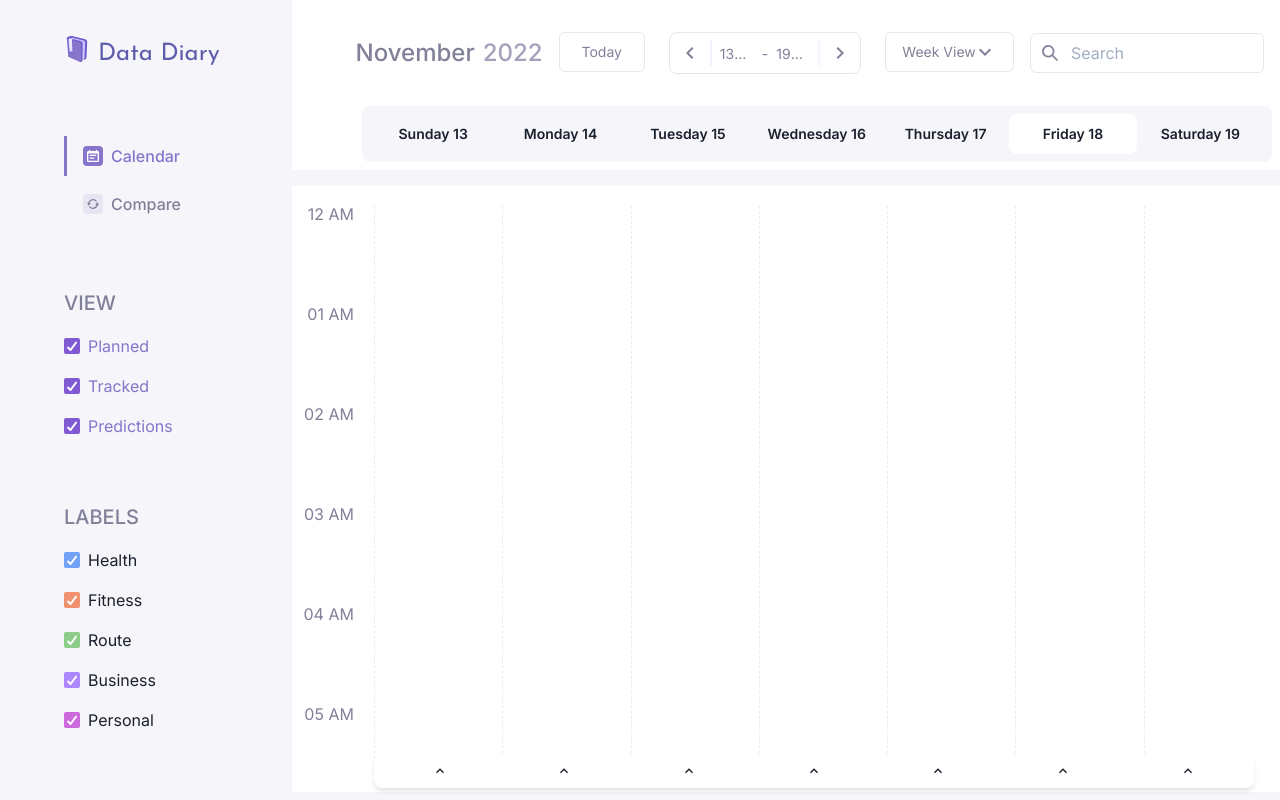
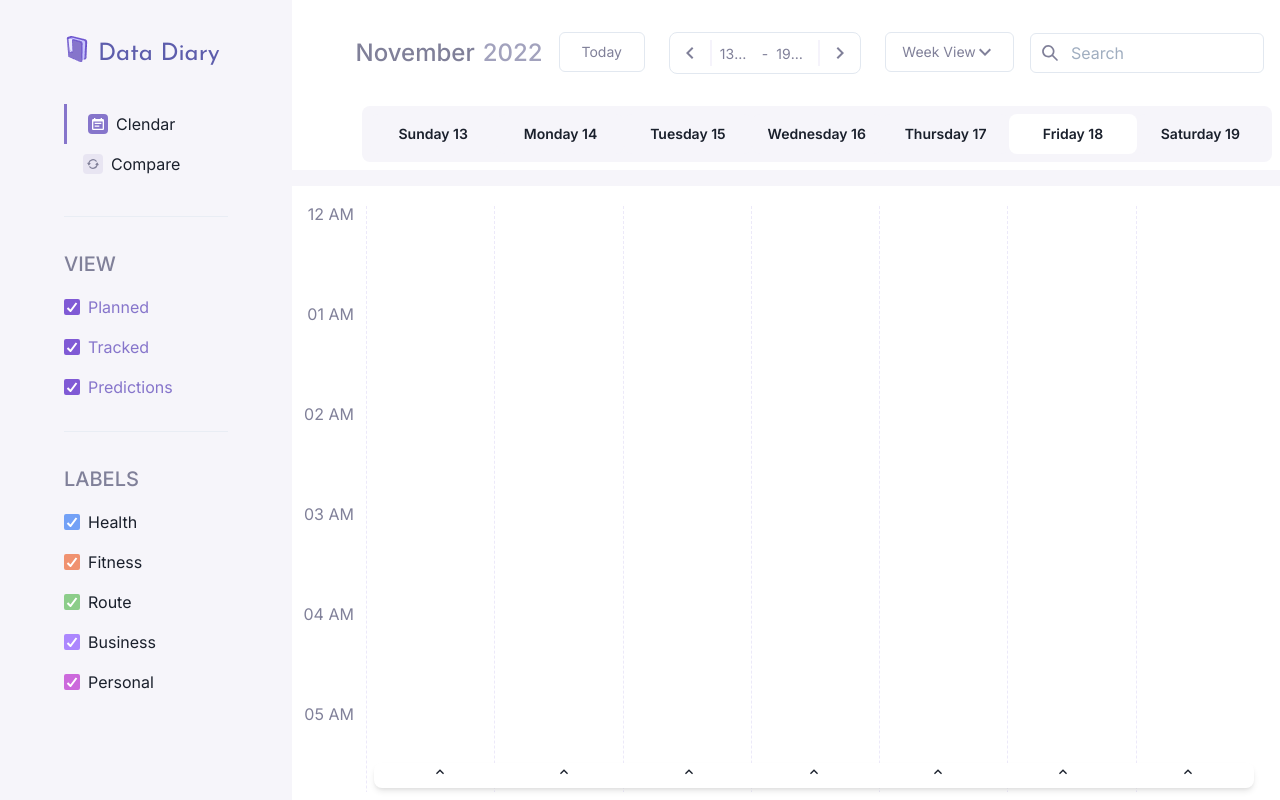
Before and after one commit to polymahh/data-diary-prifina, a React (Create React App) app: page / in a window 1280 px wide. Built offline with nearby package versions, Linux system fonts and the light colour scheme.

Commit message:
added popover for footer all day events

```diff
--- a/src/App.css
+++ b/src/App.css
@@ -16,8 +16,17 @@
 }
 
 body{
-  overflow: hidden;
+  overflow-y: hidden;
 
+}
+
+.rbc-time-content::-webkit-scrollbar{
+  width: 0px;
+}
+
+.rbc-time-content{
+  scrollbar-width: "none";
+  -ms-overflow-style: "none";
 }
 
 .hidden {
--- a/src/Components/Event.jsx
+++ b/src/Components/Event.jsx
@@ -103,7 +103,6 @@ const Event = ({ event }) => {
             <PopoverBody>
               <CardsShown event={event} />
             </PopoverBody>
-            <PopoverFooter>This is the footer</PopoverFooter>
           </PopoverContent>
         </Portal>
       </Popover>
--- /dev/null
+++ b/src/Components/SideBar/CalendarTabs.jsx
@@ -0,0 +1,43 @@
+import { CalendarIcon, RepeatIcon } from "@chakra-ui/icons";
+import { Tab, TabList, Tabs, Text } from "@chakra-ui/react";
+import { useState } from "react";
+
+const CalendarTabs = () => {
+  const [tabIndex, setTabIndex] = useState(0);
+  return (
+    <Tabs orientation={"vertical"} onChange={(index) => setTabIndex(index)}>
+      <TabList>
+        <Tab
+          px={2}
+          gap={2}
+          borderLeft={"3px solid #F6F5FA"}
+          _selected={{ borderLeft: "3px solid #8675CB" }}
+        >
+          <CalendarIcon
+            boxSize={5}
+            color={tabIndex ? "secondary" : "white"}
+            bg={tabIndex ? "bgSecondary" : "primary"}
+            p={1}
+            borderRadius={"4px"}
+          />
+          <Text>Clendar</Text>
+        </Tab>
+        <Tab
+          gap={2}
+          borderLeft={"3px solid #F6F5FA"}
+          _selected={{ borderLeft: "3px solid #8675CB" }}
+        >
+          <RepeatIcon
+            boxSize={5}
+            color={tabIndex ? "white" : "secondary"}
+            bg={tabIndex ? "primary" : "bgSecondary"}
+            p={1}
+            borderRadius={"4px"}
+          />
+          <Text>Compare</Text>
+        </Tab>
+      </TabList>
+    </Tabs>
+  );
+};
+export default CalendarTabs;
--- a/src/Components/SideBar/SideBar.jsx
+++ b/src/Components/SideBar/SideBar.jsx
@@ -1,6 +1,15 @@
 import { Labels } from "./Labels";
 import { CalendarIcon, RepeatIcon } from "@chakra-ui/icons";
-import { Box, Checkbox, Flex, Image, Text, VStack } from "@chakra-ui/react";
+import {
+  Box,
+  Checkbox,
+  Divider,
+  Flex,
+  Image,
+  Text,
+  VStack,
+} from "@chakra-ui/react";
+import CalendarTabs from "./CalendarTabs";
 const SideBar = () => {
   return (
     <Flex
@@ -8,12 +17,9 @@ const SideBar = () => {
       py={9}
       px={[4, 10, 16]}
       h={"100vh"}
-      // spacing={0}
-      // position={"-webkit-sticky"}
       overflow={"scroll"}
       style={{
         zIndex: 5,
-        // position: "sticky",
         top: "-1px",
         scrollbarWidth: "none",
         msOverflowStyle: "none",
@@ -24,7 +30,7 @@ const SideBar = () => {
         },
       }}
       direction={"column"}
-      gap={16}
+      gap={8}
     >
       <Flex w={"max-content"}>
         <Box>
@@ -40,44 +46,9 @@ const SideBar = () => {
         </Text>
       </Flex>
 
-      <VStack alignItems={"start"}>
-        <Flex
-          alignItems={"center"}
-          gap={2}
-          px={4}
-          py={2}
-          borderLeftWidth={"3px"}
-          borderLeftColor={"primary"}
-          color={"primary"}
-        >
-          <CalendarIcon
-            boxSize={5}
-            color={"white"}
-            bg={"primary"}
-            p={1}
-            borderRadius={"4px"}
-          />
-          <Text fontWeight={500}>Calendar</Text>
-        </Flex>
-        <Flex
-          alignItems={"center"}
-          gap={2}
-          px={4}
-          py={2}
-          borderLeftWidth={"3px"}
-          borderLeftColor={"bg"}
-          color={"secondary"}
-        >
-          <RepeatIcon
-            boxSize={5}
-            color={"secondary"}
-            bg={"bgSecondary"}
-            p={1}
-            borderRadius={"4px"}
-          />
-          <Text fontWeight={500}>Compare</Text>
-        </Flex>
-      </VStack>
+      {/* tabs menu */}
+      <CalendarTabs />
+      <Divider />
       <VStack alignItems={"start"} gap={4}>
         <Text color={"secondary"} fontSize={"20px"} fontWeight={500}>
           VIEW
@@ -92,6 +63,7 @@ const SideBar = () => {
           Predictions
         </Checkbox>
       </VStack>
+      <Divider />
       <Labels />
     </Flex>
   );
--- a/src/Components/footer/Footer.jsx
+++ b/src/Components/footer/Footer.jsx
@@ -20,6 +20,7 @@ const Footer = ({ localizer, date, view }) => {
       templateColumns="repeat(7, 1fr)"
       bg={"white"}
       p={2}
+      pt={0}
       gap={2}
       borderRadius={"8px"}
       width={"full"}
--- a/src/Components/footer/FooterPopover.jsx
+++ b/src/Components/footer/FooterPopover.jsx
@@ -20,20 +20,14 @@ const FooterPopover = ({ dayEvents }) => {
   return (
     <Popover placement={"top"}>
       <PopoverTrigger>
-        <Center
-          px={4}
-          border={"1px"}
-          borderBottomRadius={"md"}
-          borderTop={"0px"}
-          borderColor={"white"}
-        >
+        <Center px={4}>
           <ChevronUpIcon />
         </Center>
       </PopoverTrigger>
       <PopoverContent>
         <PopoverArrow />
         <PopoverCloseButton />
-        <PopoverHeader>All Day Events</PopoverHeader>
+        <PopoverHeader>All day events</PopoverHeader>
         <PopoverBody>
           <Flex gap={2} direction={"column"}>
             {dayEvents &&
--- a/src/Events/googleEvents.js
+++ b/src/Events/googleEvents.js
@@ -1,7 +1,7 @@
 const events = [
     {
       p_timestamp: 1667445628000,
-      p_datetime: "2023-01-04T03:20:28.681Z",
+      p_datetime: "2023-01-18T03:20:28.681Z",
       p_latitude: 602447266,
       p_longitude: 247573079,
       p_accuracy: 32,
@@ -13,7 +13,7 @@ const events = [
     },
     {
       p_timestamp: 1667448169000,
-      p_datetime: "2023-01-03T04:02:49.426Z",
+      p_datetime: "2023-01-17T04:02:49.426Z",
       p_latitude: 602446995,
       p_longitude: 247574923,
       p_accuracy: 64,
@@ -25,7 +25,7 @@ const events = [
     },
     {
       p_timestamp: 1417576831121,
-      p_datetime: "2023-01-05T03:20:31.121Z",
+      p_datetime: "2023-01-19T03:20:31.121Z",
       p_type: "STILL",
       p_confidence: 87,
       prifinaSourceType: "Google",
@@ -33,7 +33,7 @@ const events = [
     },
     {
       p_timestamp: 1417576831121,
-      p_datetime: "2023-01-04T03:20:31.121Z",
+      p_datetime: "2023-01-18T03:20:31.121Z",
       p_type: "UNKNOWN",
       p_confidence: 10,
       prifinaSourceType: "Google",
@@ -41,7 +41,7 @@ const events = [
     },
     {
       p_timestamp: 1417576831121,
-      p_datetime: "2023-01-03T03:20:31.121Z",
+      p_datetime: "2023-01-17T03:20:31.121Z",
       p_type: "IN_VEHICLE",
       p_confidence: 3,
       prifinaSourceType: "Google",
@@ -49,7 +49,7 @@ const events = [
     },
     {
       p_timestamp: 1417577043477,
-      p_datetime: "2023-01-02T03:24:03.477Z",
+      p_datetime: "2023-01-15T03:24:03.477Z",
       p_type: "STILL",
       p_confidence: 100,
       prifinaSourceType: "Google",
@@ -57,7 +57,7 @@ const events = [
     },
     {
       p_timestamp: 1417577043477,
-      p_datetime: "2023-01-01T03:24:03.477Z",
+      p_datetime: "2023-01-15T03:24:03.477Z",
       p_type: "STILL",
       p_confidence: 100,
       prifinaSourceType: "Google",
@@ -73,8 +73,8 @@ const events = [
       visitConfidence: 88,
       placeVisitType: "SINGLE_PLACE",
       placeVisitImportance: "MAIN",
-      startTimestamp: "2023-01-03T09:24:24.250Z",
-      endTimestamp: "2023-01-03T09:40:22.633Z",
+      startTimestamp: "2023-01-18T09:24:24.250Z",
+      endTimestamp: "2023-01-18T09:40:22.633Z",
       prifinaSourceType: "Google",
       prifinaSourceEventType: "Place",
     },
@@ -88,8 +88,8 @@ const events = [
       visitConfidence: 88,
       placeVisitType: "SINGLE_PLACE",
       placeVisitImportance: "MAIN",
-      startTimestamp: "2023-01-02T09:24:24.250Z",
-      endTimestamp: "2023-01-02T09:55:22.633Z",
+      startTimestamp: "2023-01-21T09:24:24.250Z",
+      endTimestamp: "2023-01-21T09:55:22.633Z",
       prifinaSourceType: "Google",
       prifinaSourceEventType: "Place",
     },
@@ -99,8 +99,8 @@ const events = [
       distance: 4410,
       confidence: "HIGH",
       activityType: "IN_PASSENGER_VEHICLE",
-      startTimestamp: "2023-01-04T09:12:21.890Z",
-      endTimestamp: "2023-01-04T09:24:24.250Z",
+      startTimestamp: "2023-01-18T09:12:21.890Z",
+      endTimestamp: "2023-01-18T09:24:24.250Z",
       prifinaSourceType: "Google",
       prifinaSourceEventType: "Route",
     },
@@ -110,8 +110,8 @@ const events = [
       distance: 4410,
       confidence: "HIGH",
       activityType: "IN_PASSENGER_VEHICLE",
-      startTimestamp: "2023-01-01T09:12:21.890Z",
-      endTimestamp: "2023-01-01T09:24:24.250Z",
+      startTimestamp: "2023-01-20T09:12:21.890Z",
+      endTimestamp: "2023-01-20T09:24:24.250Z",
       prifinaSourceType: "Google",
       prifinaSourceEventType: "Route",
     }
--- a/src/Events/ouraEvents.js
+++ b/src/Events/ouraEvents.js
@@ -1,6 +1,6 @@
 const events = [
     {
-      summary_date: "2022-11-06",
+      summary_date: "2023-01-19",
       prifinaSourceType: "Oura",
       prifinaSourceEventType: "Readiness",
       period_id: 0,
@@ -16,7 +16,7 @@ const events = [
       rest_mode_state: 0,
     },
     {
-      summary_date: "2022-10-06",
+      summary_date: "2023-01-21",
       prifinaSourceType: "Oura",
       prifinaSourceEventType: "Readiness",
       period_id: 0,
@@ -32,7 +32,7 @@ const events = [
       rest_mode_state: 0,
     },
     {
-      summary_date: "2022-11-13",
+      summary_date: "2023-01-20",
       prifinaSourceType: "Oura",
       prifinaSourceEventType: "Readiness",
       period_id: 0,
@@ -48,14 +48,14 @@ const events = [
       rest_mode_state: 0,
     },
     {
-      summary_date: "2023-01-02",
+      summary_date: "2023-01-17",
       prifinaSourceType: "Oura",
       prifinaSourceEventType: "SleepSummary",
       period_id: 0,
       is_longest: 1,
       timezone: 120,
-      bedtime_start: "2023-01-02T02:13:19+02:00",
-      bedtime_end: "2023-01-02T08:12:19+02:00",
+      bedtime_start: "2023-01-17T02:13:19+02:00",
+      bedtime_end: "2023-01-17T08:12:19+02:00",
       score: 70,
       score_total: 57,
       score_disturbances: 83,
@@ -84,14 +84,14 @@ const events = [
       rmssd_5min: [0, 0, 62, 0, 75, 52, 56, 56, 64, 57, 55, 78, 77, 83, 70, 35, 21, 25, 49, 44, 48, 48, 62, 69, 66, 64, 79, 59, 67, 66, 70, 63, 53, 57, 53, 57, 38, 26, 18, 24, 30, 35, 36, 46, 53, 59, 50, 50, 53, 53, 57, 52, 41, 37, 49, 47, 48, 35, 32, 34, 52, 57, 62, 57, 70, 81, 81, 65, 69, 72, 64, 0]
     },
     {
-      summary_date: "2023-01-01",
+      summary_date: "2023-01-18",
       prifinaSourceType: "Oura",
       prifinaSourceEventType: "SleepSummary",
       period_id: 0,
       is_longest: 1,
       timezone: 120,
-      bedtime_start: "2023-01-01T02:13:19+02:00",
-      bedtime_end: "2023-01-01T08:12:19+02:00",
+      bedtime_start: "2023-01-18T02:13:19+02:00",
+      bedtime_end: "2023-01-18T08:12:19+02:00",
       score: 70,
       score_total: 57,
       score_disturbances: 83,
@@ -120,7 +120,7 @@ const events = [
       rmssd_5min: [0, 0, 62, 0, 75, 52, 56, 56, 64, 57, 55, 78, 77, 83, 70, 35, 21, 25, 49, 44, 48, 48, 62, 69, 66, 64, 79, 59, 67, 66, 70, 63, 53, 57, 53, 57, 38, 26, 18, 24, 30, 35, 36, 46, 53, 59, 50, 50, 53, 53, 57, 52, 41, 37, 49, 47, 48, 35, 32, 34, 52, 57, 62, 57, 70, 81, 81, 65, 69, 72, 64, 0]
     },
     {
-      summary_date: "2022-12-23",
+      summary_date: "2023-01-18",
       prifinaSourceType: "Oura",
       prifinaSourceEventType: "Readiness",
       period_id: 0,
@@ -136,7 +136,7 @@ const events = [
       rest_mode_state: 0,
     },
     {
-      summary_date: "2022-12-24",
+      summary_date: "2023-01-17",
       prifinaSourceType: "Oura",
       prifinaSourceEventType: "Readiness",
       period_id: 0,
@@ -152,7 +152,7 @@ const events = [
       rest_mode_state: 0,
     },
     {
-      summary_date: "2023-01-05",
+      summary_date: "2023-01-16",
       prifinaSourceType: "Oura",
       prifinaSourceEventType: "Readiness",
       period_id: 0,
@@ -168,7 +168,7 @@ const events = [
       rest_mode_state: 0,
     },
     {
-      summary_date: "2023-01-04",
+      summary_date: "2023-01-15",
       prifinaSourceType: "Oura",
       prifinaSourceEventType: "Readiness",
       period_id: 0,
@@ -184,7 +184,7 @@ const events = [
       rest_mode_state: 0,
     },
     {
-      summary_date: "2023-01-03",
+      summary_date: "2023-01-14",
       prifinaSourceType: "Oura",
       prifinaSourceEventType: "Readiness",
       period_id: 0,
@@ -200,7 +200,7 @@ const events = [
       rest_mode_state: 0,
     },
     {
-      summary_date: "2023-01-02",
+      summary_date: "2023-01-13",
       prifinaSourceType: "Oura",
       prifinaSourceEventType: "Readiness",
       period_id: 0,
@@ -232,11 +232,11 @@ const events = [
       rest_mode_state: 0,
     },
     {
-      "summary_date": "2022-12-25",
+      "summary_date": "2023-01-20",
       prifinaSourceType: "Oura",
       prifinaSourceEventType: "Activity",
-      "day_start": "2023-01-01T04:00:00+03:00",
-      "day_end": "2023-01-01T03:59:59+03:00",
+      "day_start": "2023-01-20T04:00:00+03:00",
+      "day_end": "2023-01-20T03:59:59+03:00",
       "timezone": 180,
       "score": 87,
       "score_stay_active": 90,
--- a/src/Events/whoopEvents.js
+++ b/src/Events/whoopEvents.js
@@ -4,10 +4,10 @@ const events = [
       prifinaSourceType: "Whoop",
       prifinaSourceEventType: "Workout",
       "user_id": 9012,
-      "created_at": "2022-04-24T11:25:44.774Z",
-      "updated_at": "2022-04-24T12:25:44.774Z",
-      "start": "2023-01-03T10:25:44.774Z",
-      "end": "2023-01-03T12:25:44.774Z",
+      "created_at": "2023-01-17T11:25:44.774Z",
+      "updated_at": "2023-01-17T12:25:44.774Z",
+      "start": "2023-01-17T10:25:44.774Z",
+      "end": "2023-01-17T12:25:44.774Z",
       "timezone_offset": "-05:00",
       "sport_id": 1,
       "score_state": "SCORED",
@@ -35,10 +35,10 @@ const events = [
       "user_id": 10129,
       prifinaSourceType: "Whoop",
       prifinaSourceEventType: "Cycle",
-      "created_at": "2022-04-24T11:25:44.774Z",
-      "updated_at": "2022-04-24T14:25:44.774Z",
-      "start": "2023-01-03T02:25:44.774Z",
-      "end": "2023-01-03T10:25:44.774Z",
+      "created_at": "2023-01-20T11:25:44.774Z",
+      "updated_at": "2023-01-20T14:25:44.774Z",
+      "start": "2023-01-20T02:25:44.774Z",
+      "end": "2023-01-20T10:25:44.774Z",
       "timezone_offset": "-05:00",
       "score_state": "SCORED",
       "score": {
@@ -54,8 +54,8 @@ const events = [
       "user_id": 10129,
       prifinaSourceType: "Whoop",
       prifinaSourceEventType: "Recovery",
-      "created_at": "2023-01-03T12:35:44.774Z",
-      "updated_at": "2023-01-03T14:25:44.774Z",
+      "created_at": "2023-01-15T12:35:44.774Z",
+      "updated_at": "2023-01-15T14:25:44.774Z",
       "score_state": "SCORED",
       "score": {
         "user_calibrating": false,
@@ -71,10 +71,10 @@ const events = [
       "user_id": 10129,
       prifinaSourceType: "Whoop",
       prifinaSourceEventType: "Sleep",
-      "created_at": "2022-04-24T11:25:44.774Z",
-      "updated_at": "2022-04-24T14:25:44.774Z",
-      "start": "2023-01-02T02:25:44.774Z",
-      "end": "2023-01-02T10:25:44.774Z",
+      "created_at": "2023-01-19T11:25:44.774Z",
+      "updated_at": "2023-01-19T14:25:44.774Z",
+      "start": "2023-01-19T02:25:44.774Z",
+      "end": "2023-01-19T10:25:44.774Z",
       "timezone_offset": "-05:00",
       "nap": false,
       "score_state": "SCORED",
--- a/src/sass/time-column.scss
+++ b/src/sass/time-column.scss
@@ -41,7 +41,7 @@
     top: 0;
     overflow: hidden;
     margin-top: 4px;
-    // margin-right: 8px;
+    margin-right: 8px;
     border-left: 1px dashed $calendar-border;
     // border-right-color: rgba(0, 0, 0, 0.11);
     // border-top-width: 1px;
--- a/src/sass/time-grid.scss
+++ b/src/sass/time-grid.scss
@@ -116,7 +116,7 @@
   flex: 1 0 0%;
   align-items: flex-start;
   width: 100% ;
-  gap: 8px; //new
+  // gap: 8px; //new
   overflow-y: auto;
   position: relative;
 
@@ -142,7 +142,7 @@
 
 .rbc-current-time-indicator {
   position: absolute;
-  z-index: 199;
+  z-index: 99;
   left: 0;
   right: 0;
   height: 3px;
```
Also changed, not shown: src/Components/footer/FooterEvent.jsx (+28 -9 lines).
